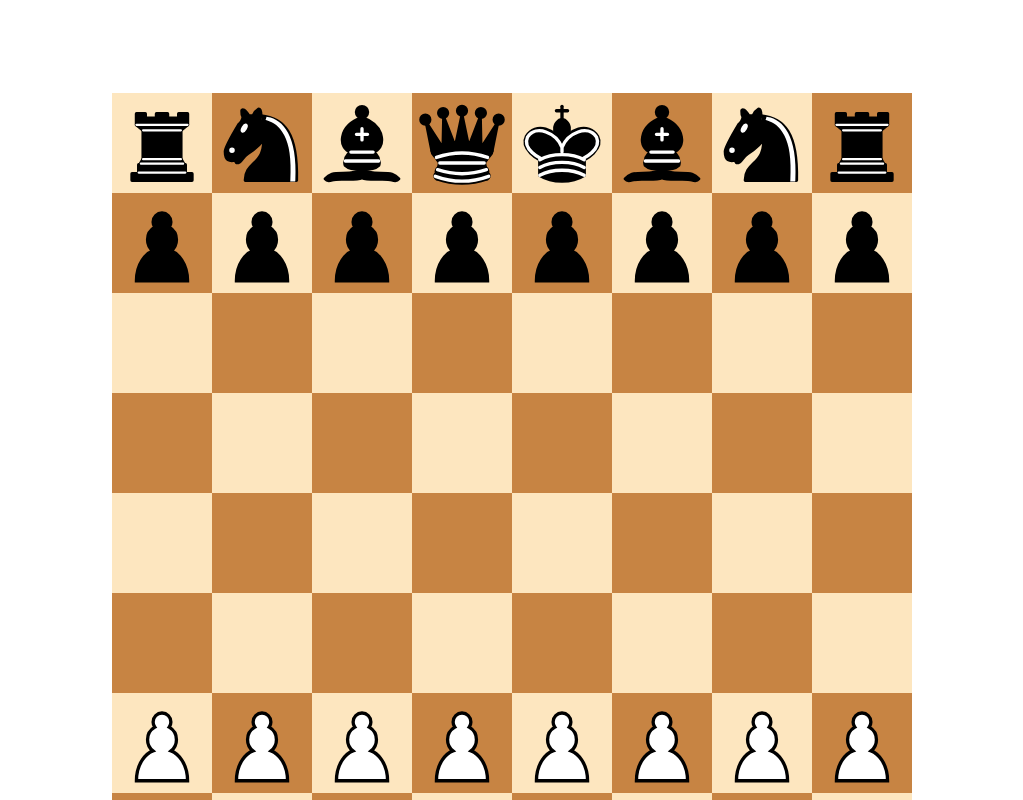
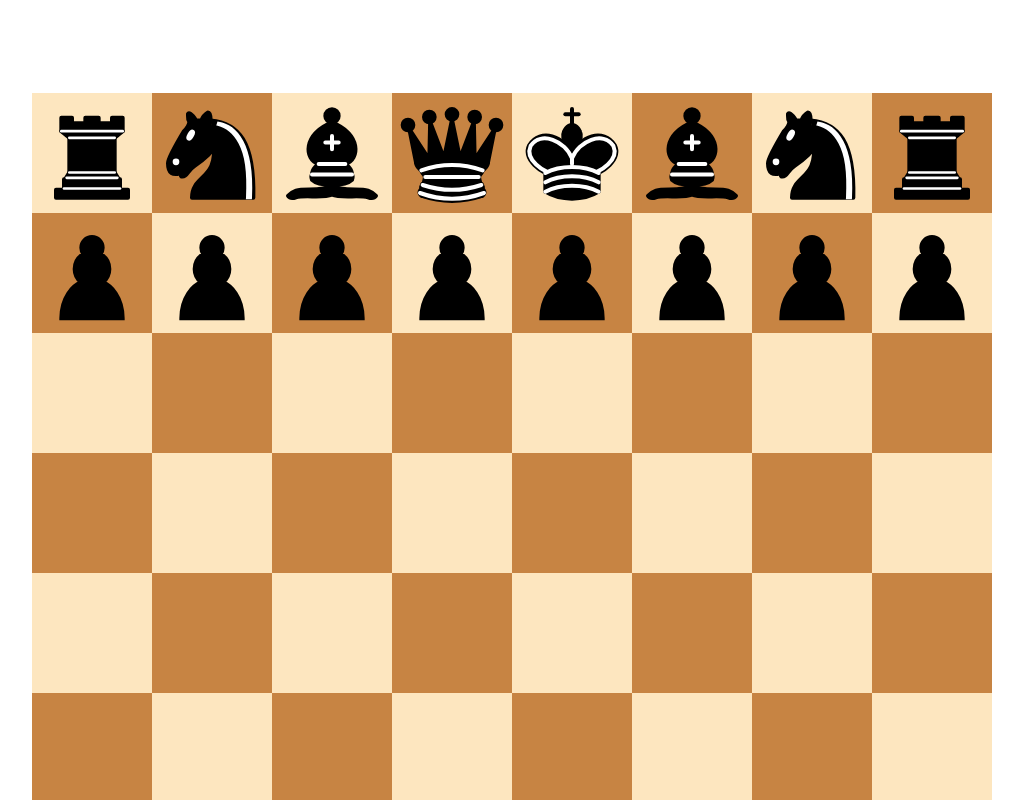
Before and after one commit to durantfs040/AlphaChess, a React app in the folder client/: page / in a window 1280 px wide. Both pictures are taken after a click on the button "White". Shown: the top 800 px of the page, without its empty margins (128-1151 px from the left). Built offline with nearby package versions, Linux system fonts and the light colour scheme; the HTML template or start-up script is replaced by a standard one.

Commit message:
drag and drop works lets gooooo

```diff
--- a/client/src/App.css
+++ b/client/src/App.css
@@ -49,11 +49,11 @@
 
 .row {
     display: flex;
-    height: 100px;
+    height: 120px;
 }
 
 .square {
-    width: 100px;
+    width: 120px;
 }
 
 .piece {
@@ -65,6 +65,7 @@
     background: transparent;
     width: 100%;
     height: 100%;
+    cursor: pointer;
 }
 
 .start {
@@ -72,7 +73,9 @@
 }
 
 .button {
-    margin: 5px
+    margin: 5px;
+    background: #424afd;
+    color: white;
 }
 
 .head {
@@ -87,4 +90,6 @@
 
 .rematch {
     margin: 10px 0;
+    background: #424afd;
+    color: white;
 }
--- a/client/src/components/Piece.jsx
+++ b/client/src/components/Piece.jsx
@@ -1,17 +1,42 @@
-import React from 'react';
+import React, {useEffect, useState} from 'react';
 import {useChess} from "../hooks/useChess.jsx";
 import {isEqual} from "../utils.js";
 
+const handleDragOver = (e) => {
+    e.preventDefault()
+    e.dataTransfer.dropEffect = 'move';
+}
+
 const Piece = ({piece, position}) => {
-    const {handleClick, positionFrom} = useChess();
-    const isClicked = isEqual(position, positionFrom)
+    const {handleClick, positionFrom, handleDrag, handleDrop, positionTo} = useChess();
+    const isClicked = isEqual(position, positionFrom);
+    const [drag, setDrag] = useState(false);
+
+    useEffect(() => {
+        setDrag(false);
+    }, [positionTo])
+
 
     return (
-
-        <div className="piece"
-             style={{background: isClicked ? '#689b5f' : (position[0] + position[1]) % 2 ? '#c78443' : '#fde6bf'}}
-             onClick={() => handleClick(position)}>
-            {piece && <img className="image" src={`/${piece.color + piece.type}.svg`}/>}
+        <div
+            className="piece"
+            style={{background: isClicked ? '#689b5f' : (position[0] + position[1]) % 2 ? '#c78443' : '#fde6bf'}}
+            onClick={() => handleClick(position)}
+            onDragOver={handleDragOver}
+            onDrop={() => handleDrop(position)}
+        >
+            {piece && (
+                <img
+                    onDragStart={(e) => {
+                        handleDrag(e, position)
+                        setDrag(true)
+                    }}
+                    className="image"
+                    src={`/${piece.color + piece.type}.svg`}
+                    alt={`${piece.color} ${piece.type}`}
+                    style={{opacity: drag ? 0 : 1}}
+                />
+            )}
         </div>
     );
 };
--- a/client/src/hooks/useChess.jsx
+++ b/client/src/hooks/useChess.jsx
@@ -25,11 +25,21 @@ const ChessProvider = (props) => {
     const [gameOver, setGameOver] = useState('No');
 
 
+    const handleDrag = (e, position) => {
+        e.dataTransfer.effectAllowed = 'move';
+        const piece = board[position[0]][position[1]]
+        if (piece?.color === game) setPositionFrom(position)
+    }
+
+    const handleDrop = (position) => {
+        setPositionTo(position)
+    }
+
     const handleClick = (position) => {
         const piece = board[position[0]][position[1]]
 
         // can't click on empty square
-        if (!positionFrom.length && piece?.color !== side) return;
+        if (!positionFrom.length && piece?.color !== game) return;
         if (!positionFrom.length && !piece) return;
 
         // first click
@@ -110,7 +120,7 @@ const ChessProvider = (props) => {
     return (
         <ChessContext.Provider value={{
             board, setBoard, positionFrom, setPositionFrom, positionTo, setPositionTo,
-            handleClick, side, setSide, game, setGame, gameOver, rematch
+            handleClick, side, setSide, game, setGame, gameOver, rematch, handleDrag, handleDrop
         }}{...props}/>
     )
 }
```
